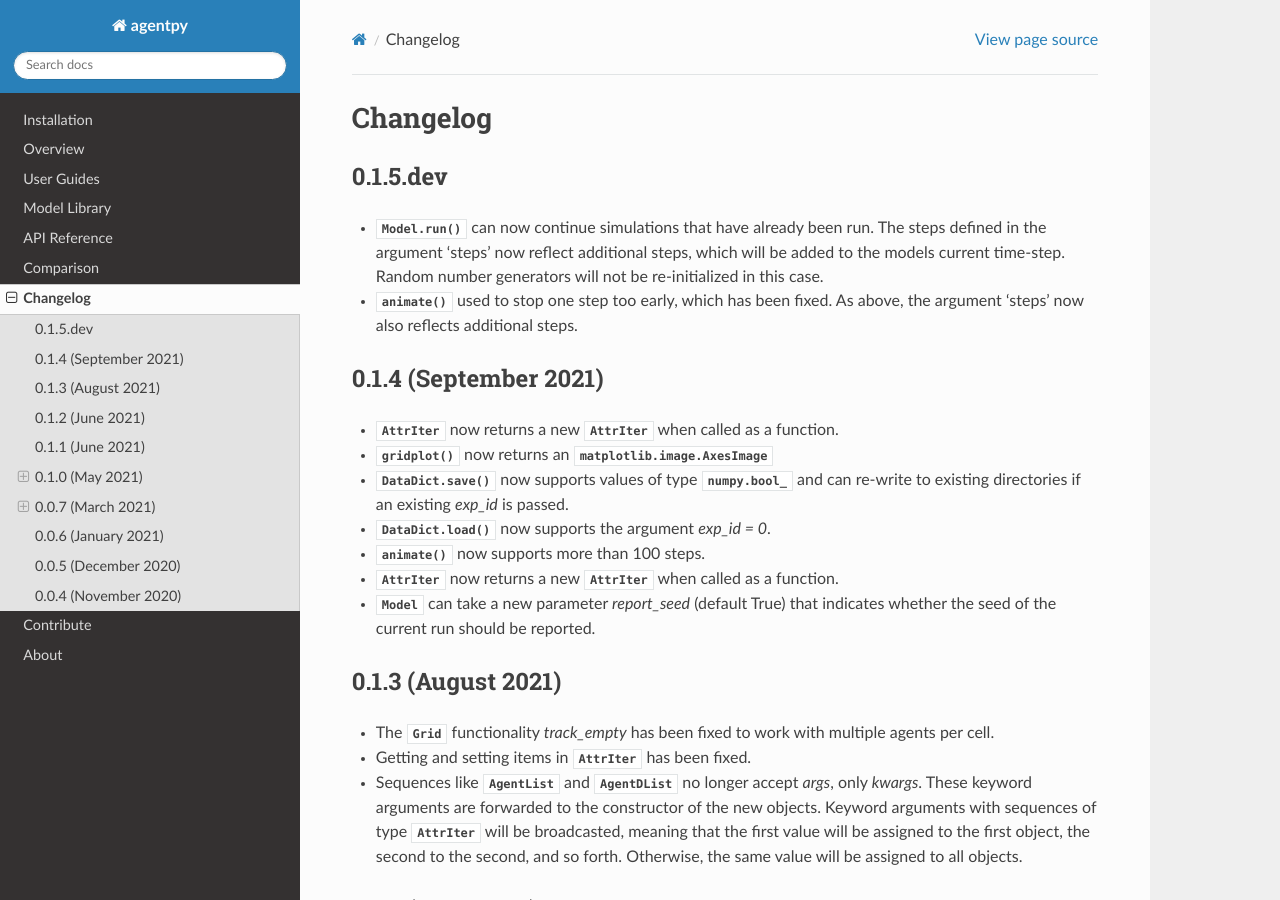
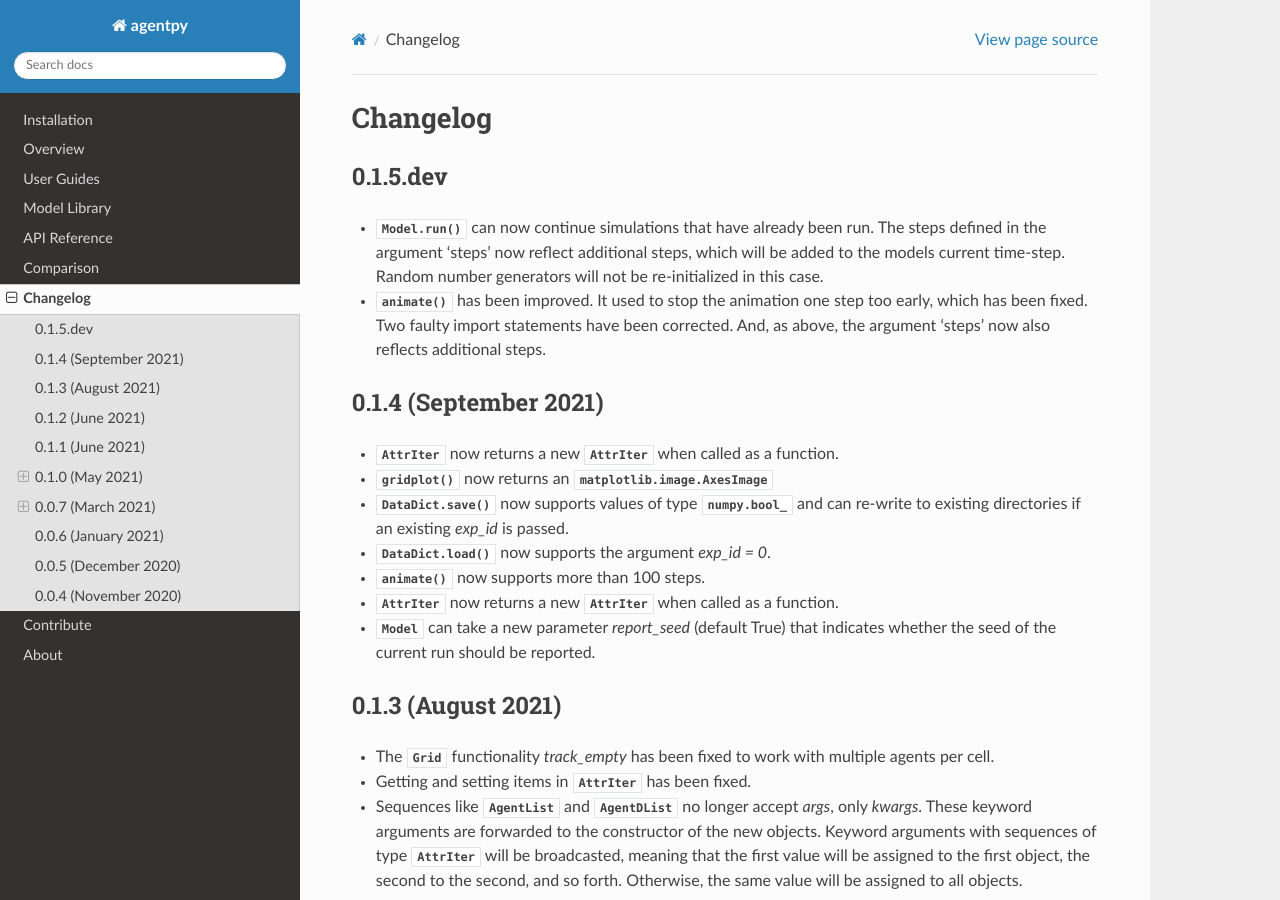
Before and after one commit to jofmi/agentpy, a Sphinx documentation site: the page built from docs/changelog.rst, in a window 1280 px wide and 900 px high. Built offline with Sphinx 7.4.7 and the Read the Docs theme 2.0.0, drawn with Linux system fonts in a browser that asks for light colours; pages that are not in the unit, such as notebooks, are missing from menus.

Commit message:
[fix] matplotlib imports

```diff
--- a/docs/changelog.rst
+++ b/docs/changelog.rst
@@ -11,8 +11,10 @@
   The steps defined in the argument 'steps' now reflect additional steps,
   which will be added to the models current time-step.
   Random number generators will not be re-initialized in this case.
-- :func:`animate` used to stop one step too early, which has been fixed.
-  As above, the argument 'steps' now also reflects additional steps.
+- :func:`animate` has been improved.
+  It used to stop the animation one step too early, which has been fixed.
+  Two faulty import statements have been corrected.
+  And, as above, the argument 'steps' now also reflects additional steps.
 
 0.1.4 (September 2021)
 ----------------------
```
Also changed, not shown: 1 other file.
